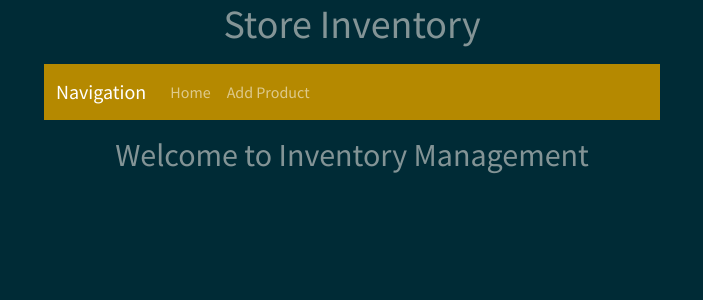
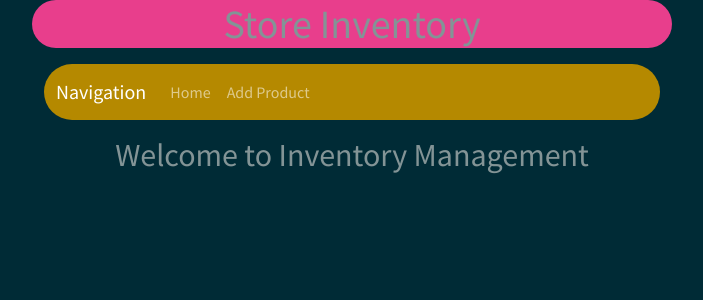
Before and after one commit to zyon-revature/revature-inventory-management, an Angular app in the folder WebInventory/: page /home in a window 1280 px wide. Shown: the top 300 px of the page, without its empty margins (288-991 px from the left). Built offline with nearby package versions, Linux system fonts and the light colour scheme.

Commit message:
Small changes and CORS

```diff
--- a/WebInventory/src/app/app.component.css
+++ b/WebInventory/src/app/app.component.css
@@ -1,10 +1,12 @@
 h1{
     text-align: center;
+    background-color: #e83e8c;
 }
 .container {
     width: 50vw;
     clear: both;
+    border-radius: 40px;
 }
-.container-fluid{
-    border-radius: 4px;
+.navbar{
+    border-radius: 40px;
 }
--- a/WebInventory/src/app/app.component.html
+++ b/WebInventory/src/app/app.component.html
@@ -1,4 +1,4 @@
-<h1>{{title}}</h1>
+<h1 class="container">{{title}}</h1>
 <p></p>
 <div class="container">
 <nav class="navbar navbar-expand-lg navbar-dark bg-primary">
--- a/WebInventory/src/app/home-page/home-page.component.html
+++ b/WebInventory/src/app/home-page/home-page.component.html
@@ -1 +1 @@
-<h2>Welcome to Inventory Management</h2>
+<h2 class="container">Welcome to Inventory Management</h2>
```
Also changed, not shown: WebInventory/src/app/home-page/home-page.component.css (line endings or trailing spaces), 1 other file (tests, documents, lock files or other folders).
